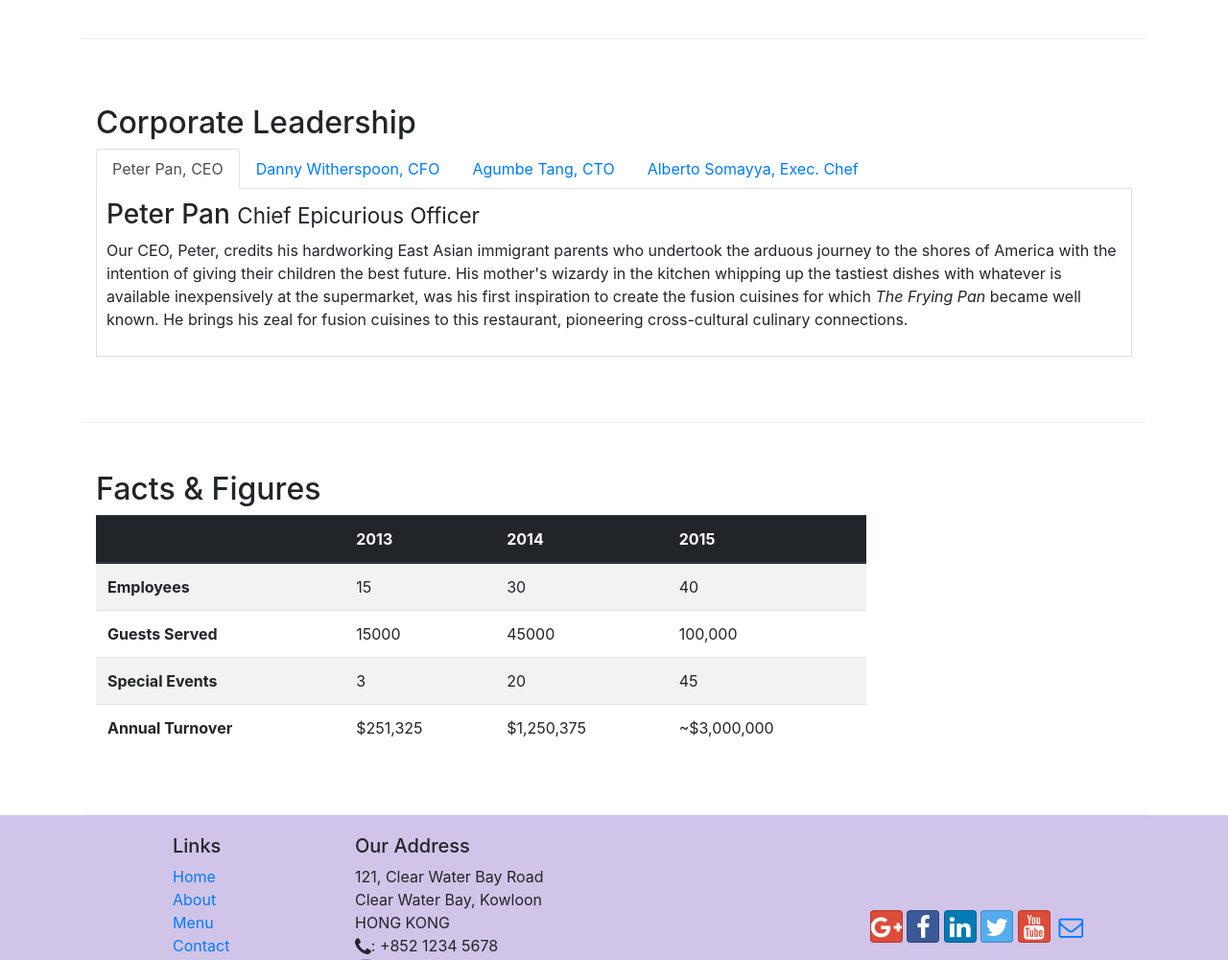
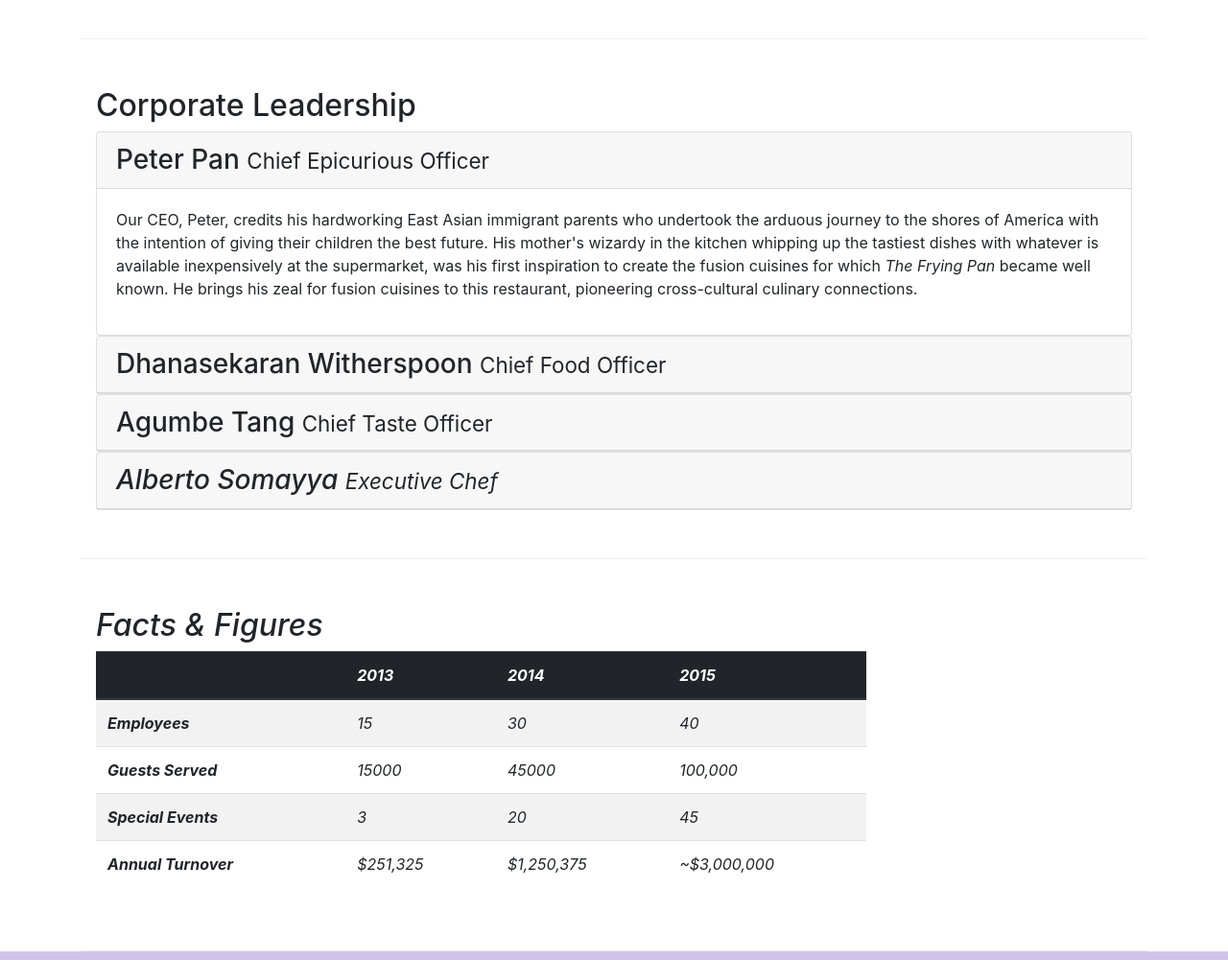
Before and after one commit to Rohit-FSD/BOOTSTRAP4, a website: page aboutus.html in a window 1280 px wide. Shown: the part 920-1921 px from the top of the page at 96% size. Drawn offline with nearby package versions, Linux system fonts and the light colour scheme.

Commit message:
accordian

```diff
--- a/aboutus.html
+++ b/aboutus.html
@@ -105,43 +105,64 @@
             <div class="col-12">
                 <h2>Corporate Leadership</h2>
 
-                <ul class="nav nav-tabs">
-                    <li class="nav-item">
-                      <a class="nav-link active" href="#peter"
-                        role="tab" data-toggle="tab">Peter Pan, CEO</a>
-                    </li>
-                    <li class="nav-item">
-                      <a class="nav-link" href="#danny" role="tab"
-                        data-toggle="tab">Danny Witherspoon, CFO</a>
-                    </li>
-                    <li class="nav-item">
-                      <a class="nav-link" href="#agumbe"role="tab"
-                        data-toggle="tab">Agumbe Tang, CTO</a>
-                    </li>
-                    <li class="nav-item">
-                      <a class="nav-link" href="#alberto" role="tab"
-                        data-toggle="tab">Alberto Somayya, Exec. Chef</a>
-                    </li>
-                </ul>
-                <div class="tab-content">
-                    <div role="tabpanel" id="peter" class="tab-pane fade show active">
-                        <h3>Peter Pan <small>Chief Epicurious Officer</small></h3>
-                        <p class="d-none d-sm-block">Our CEO, Peter, credits his hardworking East Asian immigrant parents who undertook the arduous journey to the shores of America with the intention of giving their children the best future. His mother's wizardy in the kitchen whipping up the tastiest dishes with whatever is available inexpensively at the supermarket, was his first inspiration to create the fusion cuisines for which <em>The Frying Pan</em> became well known. He brings his zeal for fusion cuisines to this restaurant, pioneering cross-cultural culinary connections.</p>
 
+                <div id="accordion">
+                    <div class="card">
+                        <div class="card-header" role="tab" id="peterhead">
+                            <h3 class="mb-0">
+                                <a data-toggle="collapse" data-target="#peter">
+                                    Peter Pan <small>Chief Epicurious Officer</small>
+                                </a>
+                            </h3>
+                        </div>
+                        <div class="collapse show" id="peter" data-parent="#accordion">
+                            <div class="card-body">
+                                <p class="d-none d-sm-block">Our CEO, Peter, credits his hardworking East Asian immigrant parents who undertook the arduous journey to the shores of America with the intention of giving their children the best future. His mother's wizardy in the kitchen whipping up the tastiest dishes with whatever is available inexpensively at the supermarket, was his first inspiration to create the fusion cuisines for which <em>The Frying Pan</em> became well known. He brings his zeal for fusion cuisines to this restaurant, pioneering cross-cultural culinary connections.</p>
+                            </div>
+                        </div>
                     </div>
-
-                    <div role="tabpanel" id="danny" class="tab-pane fade ">
-                        <h3>Dhanasekaran Witherspoon <small>Chief Food Officer</small></h3>
-                        <p class="d-none d-sm-block">Our CFO, Danny, as he is affectionately referred to by his colleagues, comes from a long established family tradition in farming and produce. His experiences growing up on a farm in the Australian outback gave him great appreciation for varieties of food sources. As he puts it in his own words, <em>Everything that runs, wins, and everything that stays, pays!</em></p>
+                    <div class="card">
+                        <div class="card-header" role="tab" id="dannyhead">
+                        <h3 class="mb-0">
+                            <a class="collapsed" data-toggle="collapse" data-target="#danny">
+                            Dhanasekaran Witherspoon <small>Chief Food Officer</small>
+                            </a>
+                        </h3>
                     </div>
-                    <div role="tabpanel" id="agumbe" class="tab-pane fade ">
-                        <h3>Agumbe Tang <small>Chief Taste Officer</small></h3>
-                        <p class="d-none d-sm-block">Blessed with the most discerning gustatory sense, Agumbe, our CTO, personally ensures that every dish that we serve meets his exacting tastes. Our chefs dread the tongue lashing that ensues if their dish does not meet his exacting standards. He lives by his motto, <em>You click only if you survive my lick.</em></p>
+                    <div class="collapse" id="danny" data-parent="#accordion">
+                        <div class="card-body">
+                            <p class="d-none d-sm-block">Our CFO, Danny, as he is affectionately referred to by his colleagues, comes from a long established family tradition in farming and produce. His experiences growing up on a farm in the Australian outback gave him great appreciation for varieties of food sources. As he puts it in his own words, <em>Everything that runs, wins, and everything that stays, pays!</em></p>
+                        </div>
                     </div>
-                    <div role="tabpanel" id="alberto" class="tab-pane fade ">
-                        <h3>Alberto Somayya <small>Executive Chef</small></h3>
-                        <p class="d-none d-sm-block">Award winning three-star Michelin chef with wide International experience having worked closely with whos-who in the culinary world, he specializes in creating mouthwatering Indo-Italian fusion experiences. He says, <em>Put together the cuisines from the two craziest cultures, and you get a winning hit! Amma Mia!</em></p>
+                </div>
+                <div class="card">
+                        <div class="card-header" role="tab" id="agumbehead">
+                        <h3 class="mb-0">
+                            <a class="collapsed" data-toggle="collapse" data-target="#agumbe">
+                            Agumbe Tang <small>Chief Taste Officer</small>
+                            </a>
+                        </h3>
                     </div>
+                    <div class="collapse" id="agumbe" data-parent="#accordion">
+                        <div class="card-body">
+                            <p class="d-none d-sm-block">Blessed with the most discerning gustatory sense, Agumbe, our CTO, personally ensures that every dish that we serve meets his exacting tastes. Our chefs dread the tongue lashing that ensues if their dish does not meet his exacting standards. He lives by his motto, <em>You click only if you survive my lick.</p>
+                        </div>
+                    </div>
+                </div>
+                <div class="card">
+                        <div class="card-header" role="tab" id="albertohead">
+                        <h3 class="mb-0">
+                            <a class="collapsed" data-toggle="collapse" data-target="#alberto">
+                            Alberto Somayya <small>Executive Chef</small>
+                            </a>
+                        </h3>
+                    </div>
+                    <div class="collapse" id="alberto" data-parent="#accordion">
+                        <div class="card-body">
+                            <p class="d-none d-sm-block">Award winning three-star Michelin chef with wide International experience having worked closely with whos-who in the culinary world, he specializes in creating mouthwatering Indo-Italian fusion experiences. He says, <em>Put together the cuisines from the two craziest cultures, and you get a winning hit! Amma Mia!</em></p>
+                        </div>
+                    </div>
+                </div>
                 </div>
 
 
```
